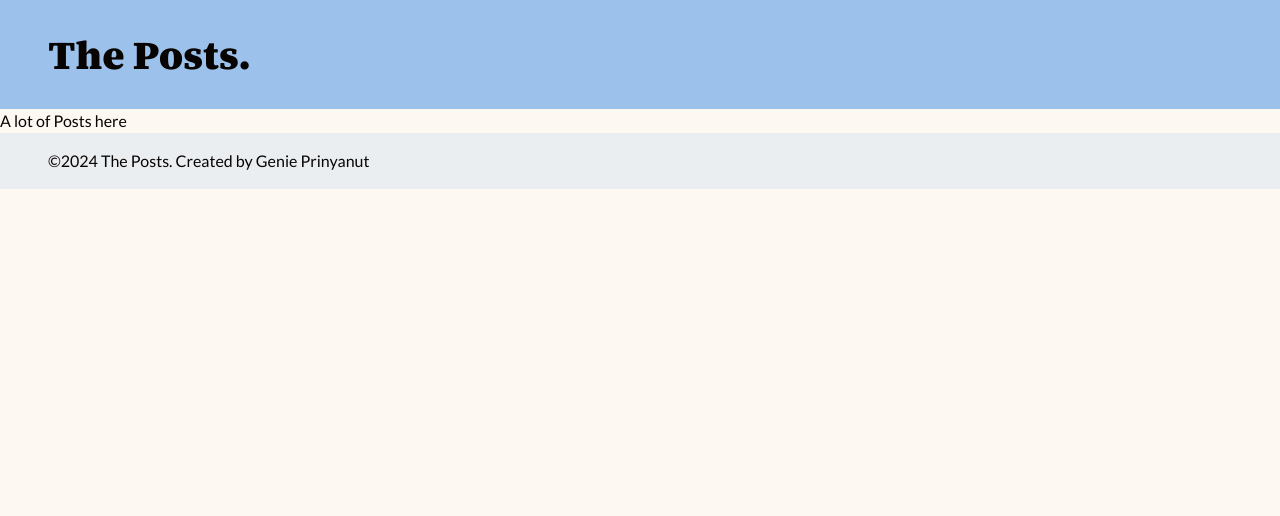
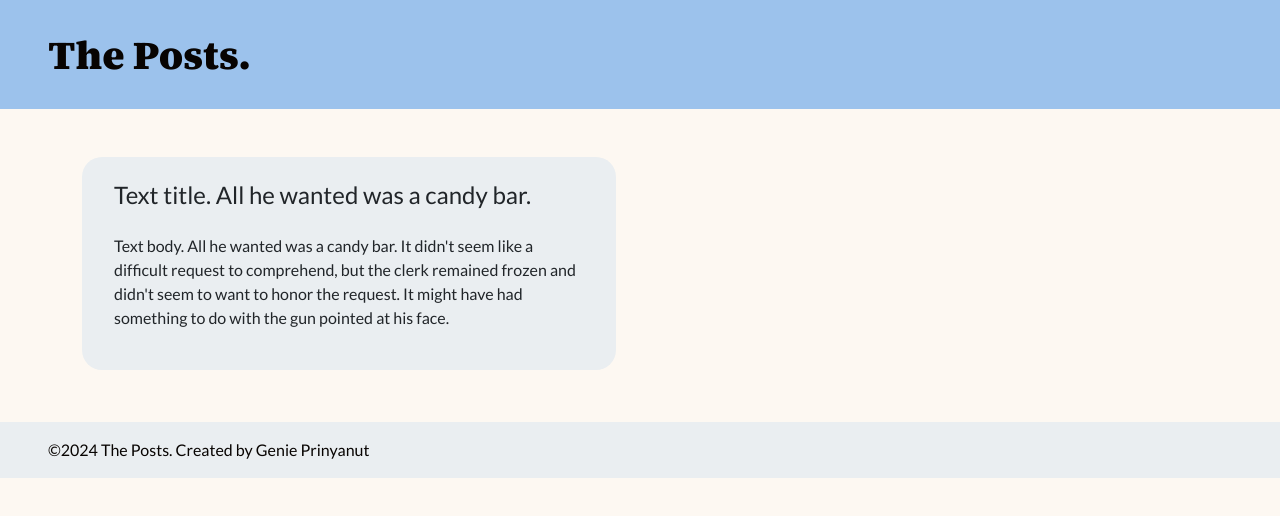
Before and after one commit to GeniePrinie/acteriofetasks, a React (Create React App) app: page /posts in a window 1280 px wide. Shown: the top 516 px of the page. Built offline with nearby package versions, Linux system fonts and the light colour scheme.

Commit message:
Add posts card shell with styling

```diff
--- /dev/null
+++ b/src/Components/PostsCard.jsx
@@ -0,0 +1,25 @@
+import { Link } from "react-router-dom";
+
+export const PostsCard = () => {
+  return (
+    <div class="row py-5 g-5">
+      <div class="col-lg-6">
+        <Link>
+          <div class="card bg-secondary border-0 mb-1 py-2 px-3">
+            <div class="card-body">
+              <h1 class="card-title fs-4 pb-3">
+                Text title. All he wanted was a candy bar.
+              </h1>
+              <p class="card-text pb-3">
+                Text body. All he wanted was a candy bar. It didn't seem like a
+                difficult request to comprehend, but the clerk remained frozen
+                and didn't seem to want to honor the request. It might have had
+                something to do with the gun pointed at his face.
+              </p>
+            </div>
+          </div>
+        </Link>
+      </div>
+    </div>
+  );
+};
--- a/src/Posts.jsx
+++ b/src/Posts.jsx
@@ -1,3 +1,9 @@
+import { PostsCard } from "./Components/PostsCard";
+
 export function Posts() {
-  return <div>A lot of Posts here</div>;
+  return (
+    <div className="container">
+      <PostsCard />
+    </div>
+  );
 }
--- a/src/styles.scss
+++ b/src/styles.scss
@@ -16,15 +16,27 @@ body {
   font-style: normal;
 }
 
-.logo {
+a {
   text-decoration: none;
   color: $black;
+}
+
+a:hover {
+  color: $black;
+}
+
+.logo {
   font-family: "Source Serif 4", serif;
   font-optical-sizing: auto;
   font-weight: 900;
   font-style: normal;
 }
 
-.logo:hover {
-  color: $black;
+.card {
+  border-radius: 20px;
+  transition: box-shadow 0.3s;
 }
+
+.card:hover {
+  box-shadow: 0px 4px 8px rgba(0, 0, 0, 0.2);
+}
```
